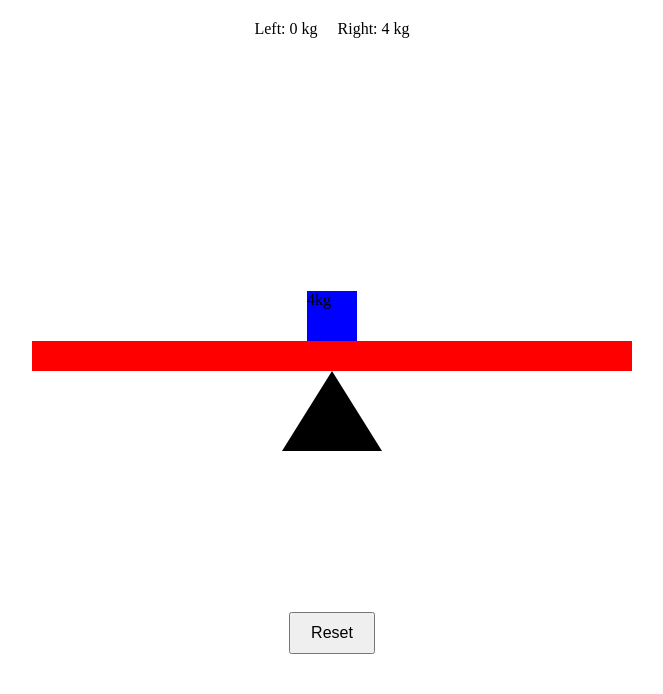
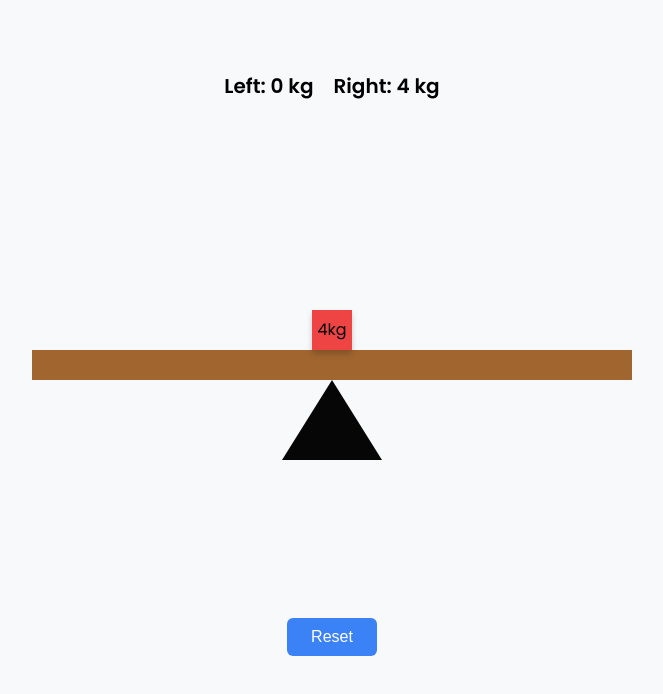
Before and after one commit to umtcnzn/seesaw-simulation, a plain HTML site: page index.html in a window 1280 px wide. Both pictures are taken after a click on the element 640 px from the left and 356 px from the top of the page. Shown: the whole page, without its empty margins (308-971 px from the left). Drawn offline with Linux system fonts and the light colour scheme.

Commit message:
change the object size based on the weight, add random object colors and add drop sound effect. Also improve UI

```diff
--- a/app.js
+++ b/app.js
@@ -1,25 +1,30 @@
+const BASE_WEIGHT = 20;
+const WEIGHT_MULTIPLIER = 5;
+const WEIGHT_COLORS = ['#10b981', '#3b82f6', '#f97316', '#8b5cf6', '#06b6d4', '#ec4899', '#eab308', '#ef4444'];
+
 let weights = [];
+
+const dropSound = new Audio('assets/object-drop-sound.mp3');
 
 const plank = document.querySelector('.plank');
 const resetBtn = document.querySelector('#reset-button');
+
 const leftWeightText = document.querySelector('#left-weight-text');
 const rightWeightText = document.querySelector('#right-weight-text');
 
 plank.addEventListener('click', (event) => {
 
     const clickedX = event.offsetX;
-
     const plankWidth = plank.offsetWidth;
-
     const centerX = plankWidth / 2;
-
     const distanceFromCenter = Math.abs(clickedX - centerX);
 
     const weight = randomWeight();
     const weightElement = createWeight(weight);
     weightElement.style.left = `${clickedX}px`;
     plank.appendChild(weightElement);
-    weights.push({ element: weightElement, distance: distanceFromCenter, weight, direction: clickedX < centerX ? 'left' : 'right' });
+    dropSound.play();
+    weights.push({ distance: distanceFromCenter, weight, direction: clickedX < centerX ? 'left' : 'right' });
     saveWeights();
     updateSeesaw();
 })
@@ -35,14 +40,19 @@
     const weightElement = document.createElement('div');
     weightElement.classList.add('weight');
     weightElement.textContent = `${weight}kg`;
+    weightElement.style.width = `${BASE_WEIGHT + weight * WEIGHT_MULTIPLIER}px`;
+    weightElement.style.height = `${BASE_WEIGHT + weight * WEIGHT_MULTIPLIER}px`;
+    weightElement.style.backgroundColor = randomColor();
     return weightElement;
 }
 
+const randomColor = () => {
+    return WEIGHT_COLORS[Math.floor(Math.random() * WEIGHT_COLORS.length)];
+}
 
 const randomWeight = () => {
     return Math.floor(Math.random() * 10) + 1;
 }
-
 
 const updateSeesaw = () => {
     let totalLeftWeight = 0;
@@ -61,7 +71,6 @@
     });
 
     const tiltAngle = Math.max(-30, Math.min(30, (totalRightTorque - totalLeftTorque) / 100));
-    console.log(`Left Torque: ${totalLeftTorque}, Right Torque: ${totalRightTorque}, Tilt Angle: ${tiltAngle}`);
     plank.style.transform = `rotate(${tiltAngle}deg)`;
     leftWeightText.textContent = totalLeftWeight;
     rightWeightText.textContent = totalRightWeight;
--- a/index.html
+++ b/index.html
@@ -5,6 +5,9 @@
 <head>
     <meta charset="UTF-8">
     <meta name="viewport" content="width=device-width, initial-scale=1.0">
+    <link rel="preconnect" href="https://fonts.googleapis.com">
+    <link rel="preconnect" href="https://fonts.gstatic.com" crossorigin>
+    <link href="https://fonts.googleapis.com/css2?family=Poppins:ital,wght@0,100;0,200;0,300;0,400;0,500;0,600;0,700;0,800;0,900;1,100;1,200;1,300;1,400;1,500;1,600;1,700;1,800;1,900&display=swap" rel="stylesheet">
     <title>Seesaw Simulation</title>
     <link rel="stylesheet" href="style.css">
 </head>
--- a/style.css
+++ b/style.css
@@ -1,5 +1,7 @@
 body{
     margin: 0;
+    background-color: #f8f9fa;
+    font-family: 'Poppins', sans-serif, system-ui;
 }
 
 .container {
@@ -12,8 +14,14 @@
     flex-grow: 0.1;
     display: flex;
     justify-content: center;
+    align-items: center;
     gap: 20px;
-    padding: 20px;
+    margin-top: 40px;
+}
+
+.left-weight, .right-weight {
+    font-size: 20px;
+    font-weight: 600;
 }
 
 .seesaw-container{
@@ -28,7 +36,7 @@
     position: relative;
     width: 600px;
     height: 30px;
-    background-color: red;
+    background-color:#A1662F;
     transform-origin: center;
     transition: transform 0.5s ease-in-out;
 }
@@ -38,7 +46,7 @@
     height: 0;
     border-left: 50px solid transparent;
     border-right: 50px solid transparent;
-    border-bottom: 80px solid black;
+    border-bottom: 80px solid #060606;
     position: absolute;
     top: calc(50% + 15px);
     left: 50%;
@@ -46,11 +54,15 @@
 }
 
 .weight{
+    display: flex;
+    justify-content: center;
+    align-items: center;
     width: 50px;
     height: 50px;
-    background-color: blue;
+    box-shadow: 0 4px 6px rgba(0, 0, 0, 0.2);
     position: absolute;
     transform: translateX(-50%);
+    animation: dropIn 0.3s ease-in forwards;
     bottom: 100%;
 }
 
@@ -60,6 +72,25 @@
 }
 #reset-button {
     margin: 20px;
-    padding: 10px 20px;
+    padding: 10px 24px;
+    border-radius: 6px;
     font-size: 16px;
+    background-color: #3b82f6;
+    color: white;
+    border: none;
+    cursor: pointer;
 }
+#reset-button:hover {
+    background-color: #2563eb;
+}
+
+@keyframes dropIn {
+    0% {
+        transform: translateY(-200%) translateX(-50%);
+        opacity: 0;
+    }
+    100% {
+        transform: translateY(0) translateX(-50%);
+        opacity: 1;
+    }
+}
```
Also changed, not shown: 1 other file.
